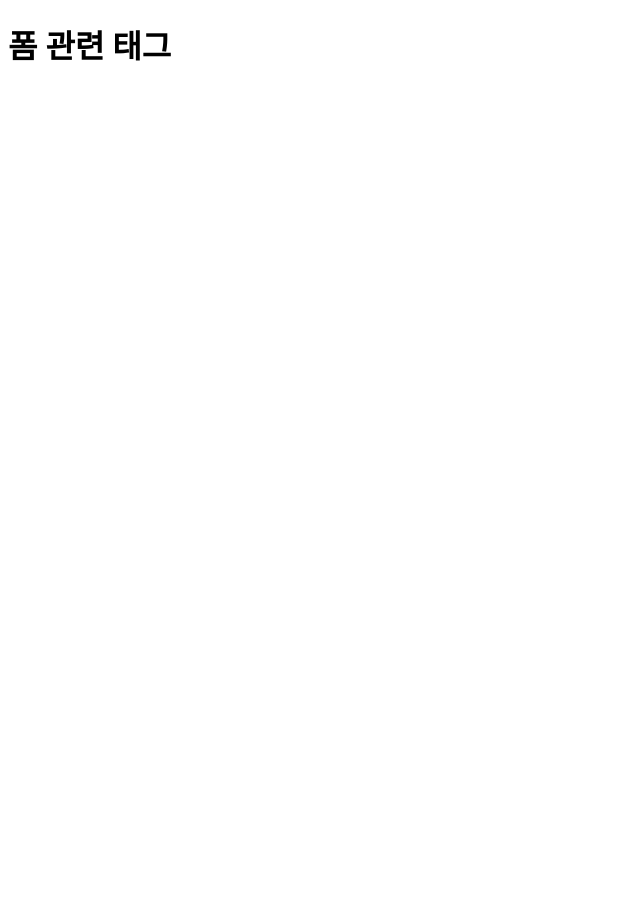
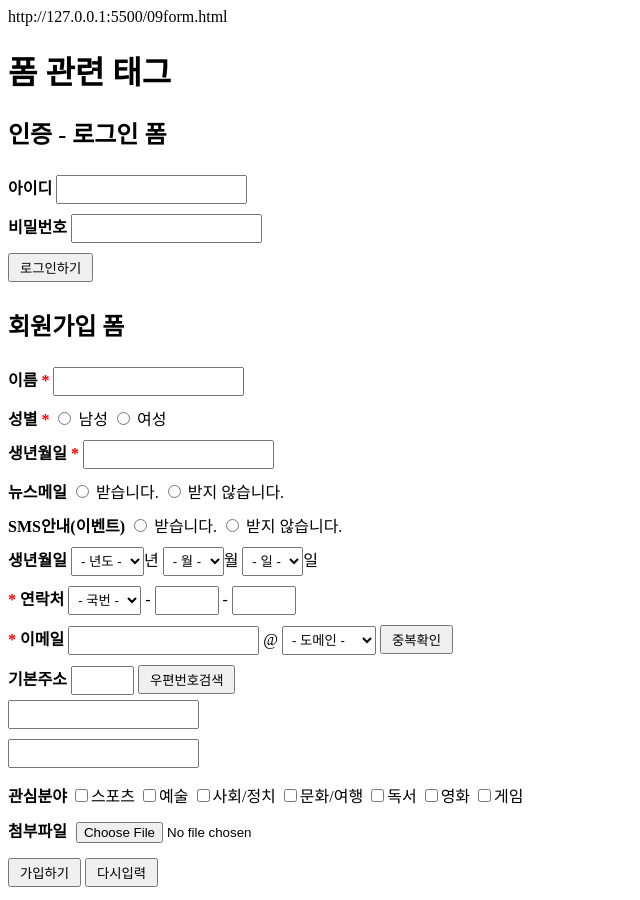
Before and after one commit to jhlee002/html5-lesson, a plain HTML site: page 09form.html in a window 1280 px wide. Shown: the whole page, without its empty margins (0-640 px from the left). Before the commit the page ends 800 px from the top, so only its background shows below. Drawn offline with Linux system fonts and the light colour scheme.

Commit message:
폼 관련 태그

```diff
--- a/09form.html
+++ b/09form.html
@@ -4,9 +4,141 @@
     <meta charset="UTF-8">
     <meta name="viewport" content="width=device-width, initial-scale=1.0">
     <title>폼 관련 태그</title>
+    <!--padding의 첫번째는 높이, 두번째는 너비-->
+    <style>
+        div { padding: 5px 0; }
+        input { padding: 5px; }
+        label { font-weight: bold; }
+        span { color: red; }
+        select { padding: 5px; }
+        button { padding: 3px 10px; }
+        input[type="number"] { width: 50px; }
+    </style>
 </head>
 <body>
+    http://127.0.0.1:5500/09form.html
+
     <h1>폼 관련 태그</h1>
+    <h2>인증 - 로그인 폼</h2>
+    <form name="loginfrm" method="post">
+       <div>
+            <!--for를 쓰는 이유는 웹 접근성을 높이기 위함이다.-->
+            <label for="userid">아이디</label>
+            <input type="text" id="userid" name="userid" minlength="8" maxlength="16">
+       </div>
+       <div>
+            <label for="passwd">비밀번호</label>
+            <input type="password" id="passwd" name="passwd" minlength="8" maxlength="16">
+        </div>
+        <div>
+            <label></label>
+            <!--책 방식말고 이 방식으로 버튼 쓰기 type="submit"-->
+            <button type="submit">로그인하기</button>
+        </div>
+    </form>
 
+    <h2>회원가입 폼</h2>
+    <form name="joinfrm">
+        <div>
+            <label for="name">이름 <span>*</span></label>
+            <input type="text" id="name" name="name">
+        </div>
+        <div>
+            <label for="gm">성별 <span>*</span></label>
+            <input type="radio" id="gm" name="gender" value="m"> 남성
+            <input type="radio" id="gf" name="gender" value="f"> 여성
+        </div>
+        <div>
+            <label for="birthdate">생년월일 <span>*</span></label>
+            <input type="" id="birthdate" name="birthdate">
+        </div>
+        <div>
+            <label for="nmy">뉴스메일</label>
+            <input type="radio" id="nmy" name="newmail" value="y"> 받습니다.
+            <input type="radio" id="nmn" name="newmail" value="n"> 받지 않습니다.
+        </div>
+        <div>
+            <label for="smy">SMS안내(이벤트)</label>
+            <input type="radio" id="smy" name="smsmail" value="y"> 받습니다.
+            <input type="radio" id="smn" name="smsmail" value="n"> 받지 않습니다.
+        </div>
+        <div>
+            <label for="byera">생년월일</label>
+            <select id="byear" name="byear">
+                <option>- 년도 -</option>
+                <option>2016</option>
+                <option>2017</option>
+                <option>2018</option>
+                <option>2019</option>
+                <option>2020</option>
+                <option>2021</option>
+            </select>년
+            <select id="bmonth" name="bmonth">
+                <option>- 월 -</option>
+                <option>1</option>
+                <option>2</option>
+                <option>3</option>
+                <option>4</option>
+                <option>5</option>
+                <option>6</option>
+            </select>월
+            <select id="bday" name="bday">
+                <option>- 일 -</option>
+                <option>1</option>
+                <option>2</option>
+                <option>3</option>
+                <option>4</option>
+                <option>5</option>
+                <option>6</option>
+            </select>일
+        </div>
+        <div>
+            <label for="phone1"><span>*</span> 연락처</label>
+            <select id="phone1" name="phone1">
+                <option>- 국번 -</option>
+                <option>010</option>
+                <option>011</option>
+                <option>017</option>
+            </select> -
+            <input type="number" id="phone2" name="phone2" maxlength="4"> -
+            <input type="number" id="phone3" name="phone3" maxlength="4">
+        </div>
+        <div>
+            <label for="email1"><span>*</span> 이메일</label>
+            <input type="text" id="email1" name="email1"> @
+            <select id="email2" name="email2">
+                <option>- 도메인 -</option>
+                <option>naver.com</option>
+                <option>gmail.com</option>
+                <option>daum.net</option>
+            </select>
+            <button type="button">중복확인</button>
+        </div>
+         <div>
+            <label for="addr1">기본주소</label>
+            <input type="text" id="zipcode" name="zipcode" size="4">
+            <button type="button">우편번호검색</button>
+            <div><input type="text" id="addr1" name="addr1"></div>
+            <div><input type="text" id="addr2" name="addr2"></div>
+        </div>
+        <div>
+            <label for="interest">관심분야</label>
+            <input type="checkbox" id="interest" mame="interest" value="sports">스포츠
+            <input type="checkbox" id="iart" mame="interset" value="art">예술
+            <input type="checkbox" id="ipol" mame="interest" value="political">사회/정치
+            <input type="checkbox" id="itrip" mame="interest" value="trip">문화/여행
+            <input type="checkbox" id="ibook" mame="interest" value="book">독서
+            <input type="checkbox" id="imovie" mame="interest" value="movie">영화
+            <input type="checkbox" id="igame" mame="interest" value="game">게임
+        </div>
+        <div>
+            <label for="">첨부파일</label>
+            <input type="file" id="attach" name="attach">
+        </div>
+        <div>
+            <button type="submit">가입하기</button>
+            <button type="reset">다시입력</button>
+        </div>
+    </form>
 </body>
 </html>
```
Also changed, not shown: 07media.html (+2 -5 lines), images/회원가입폼.png (added).
